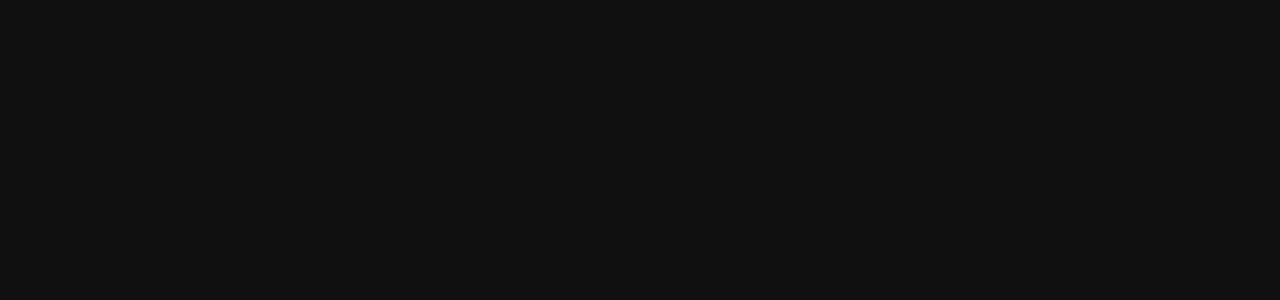
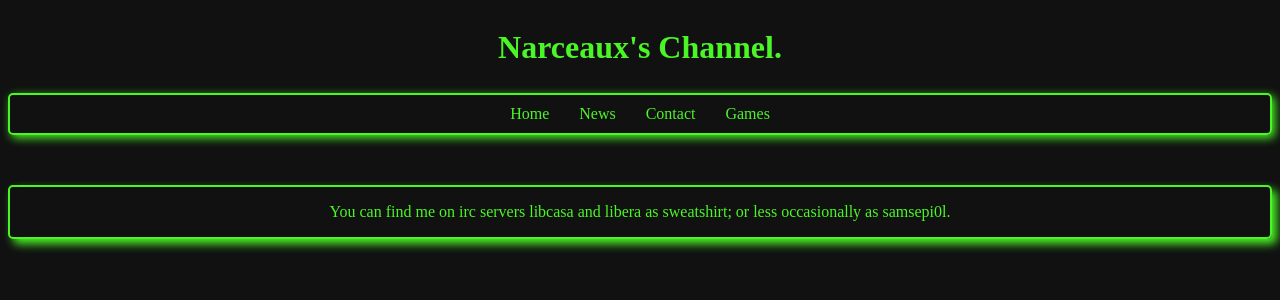
Before and after one commit to sweatshirt0/narceaux, a React (Create React App) app: page /contact in a window 1280 px wide. Before the commit this address had no page. Shown: the top 300 px of the page. Built offline with nearby package versions, Linux system fonts and the light colour scheme.

Commit message:
contact page.

```diff
--- a/src/App.js
+++ b/src/App.js
@@ -1,11 +1,13 @@
 import './App.css';
 import { Routes, Route } from "react-router-dom"
 import Home from './components/Home'
+import Contact from './components/Contact'
 
 function App() {
   return (
 	<Routes>
 		<Route path="/" element={<Home />} />
+		<Route path="/contact" element={<Contact />} />
 	</Routes>
   );
 }
--- /dev/null
+++ b/src/components/Contact.js
@@ -0,0 +1,17 @@
+import React from 'react'
+import Title from './Title'
+import Nav from './Nav'
+
+const Contact = () => {
+	return(
+		<div className="whole-wrapper">
+			<Title />
+			<Nav />
+			<div className="contact-wrapper">
+				<p className="contact">You can find me on irc servers libcasa and libera as sweatshirt; or less occasionally as samsepi0l.</p>
+			</div>
+		</div>
+	)
+}
+
+export default Contact
--- a/src/index.css
+++ b/src/index.css
@@ -84,6 +84,19 @@ input {
 	color: #4af626;
 }
 
+.contact-wrapper {
+	position: relative;
+	top: 50px;
+	border: 2px solid #4af626;
+	border-radius: 5px;
+	box-shadow: 5px 5px 10px #4af626;
+}
+
+.contact {
+	color: #4af626;
+	text-align: center;
+}
+
 input:focus {
 	outline: none;
 }
```
